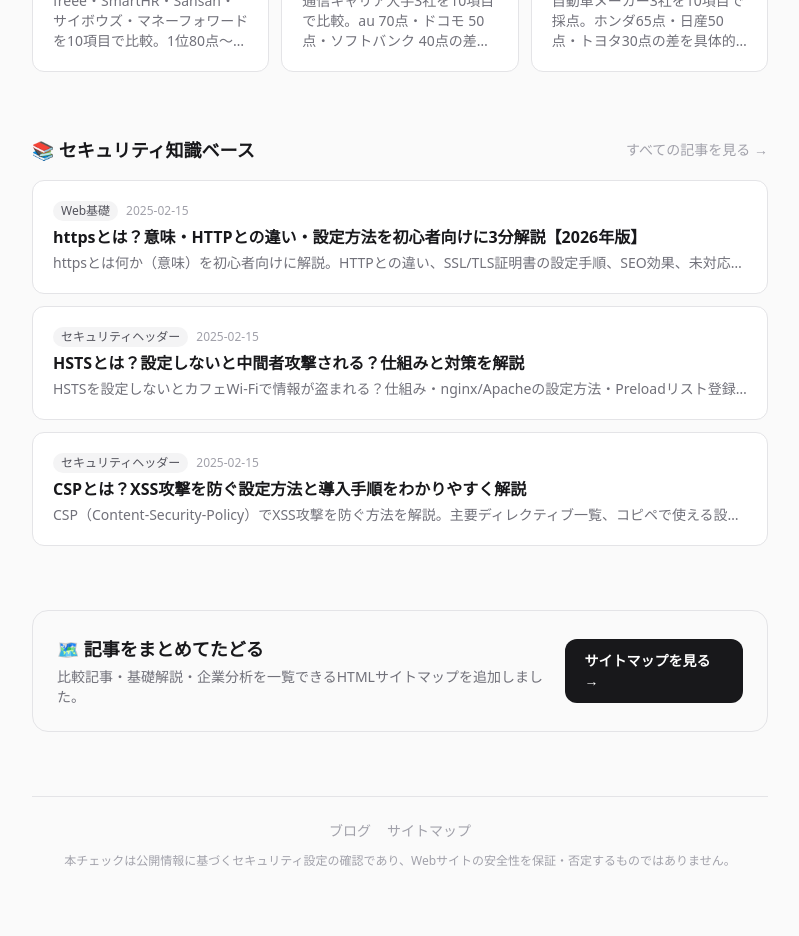
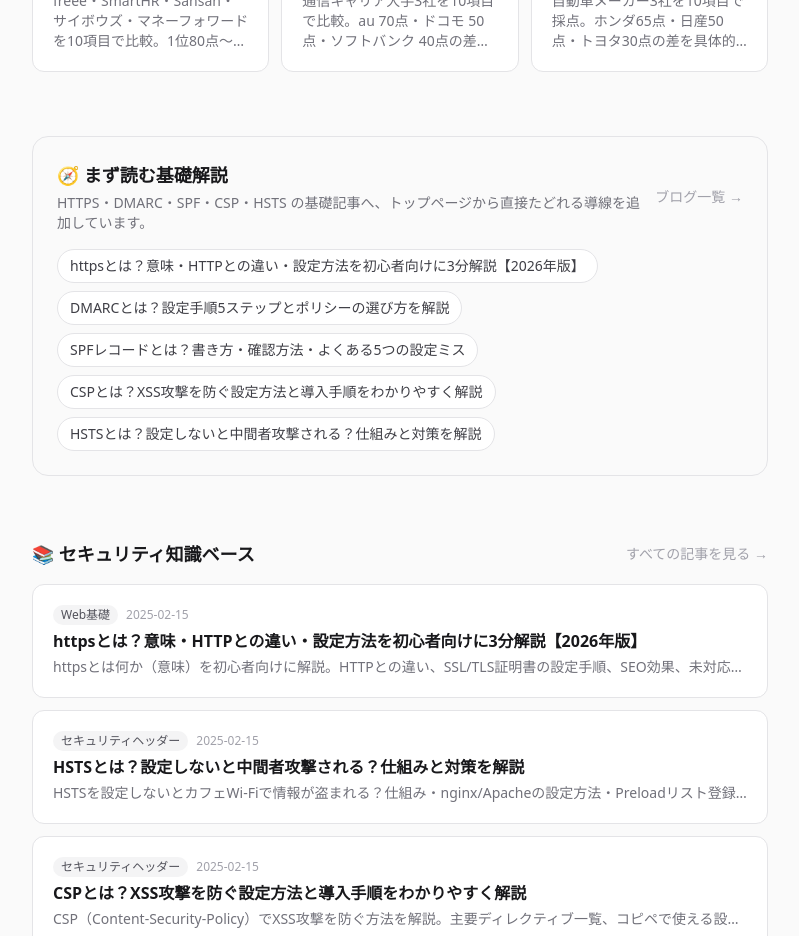
Before and after one commit to okkuso/security-checker, a Next.js app: page / in a window 1280 px wide. Shown: the part 3620-4556 px from the top of the page, without its empty margins (240-1039 px from the left). Built offline with nearby package versions, Linux system fonts and the light colour scheme.

Commit message:
Add homepage links to foundational SEO guides

```diff
--- a/src/app/page.tsx
+++ b/src/app/page.tsx
@@ -131,6 +131,35 @@ export default function Home() {
         </div>
       </section>
 
+      <section className="mt-16 rounded-2xl border border-zinc-200 bg-zinc-50 p-6">
+        <div className="flex items-center justify-between mb-4 gap-3">
+          <div>
+            <h2 className="text-lg font-semibold text-zinc-900">🧭 まず読む基礎解説</h2>
+            <p className="text-sm text-zinc-500 mt-1">
+              HTTPS・DMARC・SPF・CSP・HSTS の基礎記事へ、トップページから直接たどれる導線を追加しています。
+            </p>
+          </div>
+          <Link href="/blog" className="text-sm text-zinc-400 hover:text-zinc-600 transition-colors whitespace-nowrap">
+            ブログ一覧 →
+          </Link>
+        </div>
+        <div className="flex flex-wrap gap-2">
+          {["what-is-https", "what-is-dmarc", "what-is-spf", "what-is-csp", "what-is-hsts"].map((slug) => {
+            const article = articles.find((a) => a.slug === slug);
+            if (!article) return null;
+            return (
+              <Link
+                key={article.slug}
+                href={`/blog/${article.slug}`}
+                className="px-3 py-1.5 rounded-full border border-zinc-200 bg-white text-sm text-zinc-700 hover:border-zinc-300 hover:bg-zinc-100 transition-colors"
+              >
+                {article.title}
+              </Link>
+            );
+          })}
+        </div>
+      </section>
+
       {/* Blog */}
       <section className="mt-16">
         <div className="flex items-center justify-between mb-4">
```
Also changed, not shown: reports/seo-daily-2026-03-29.md (added, +25 -0 lines).
